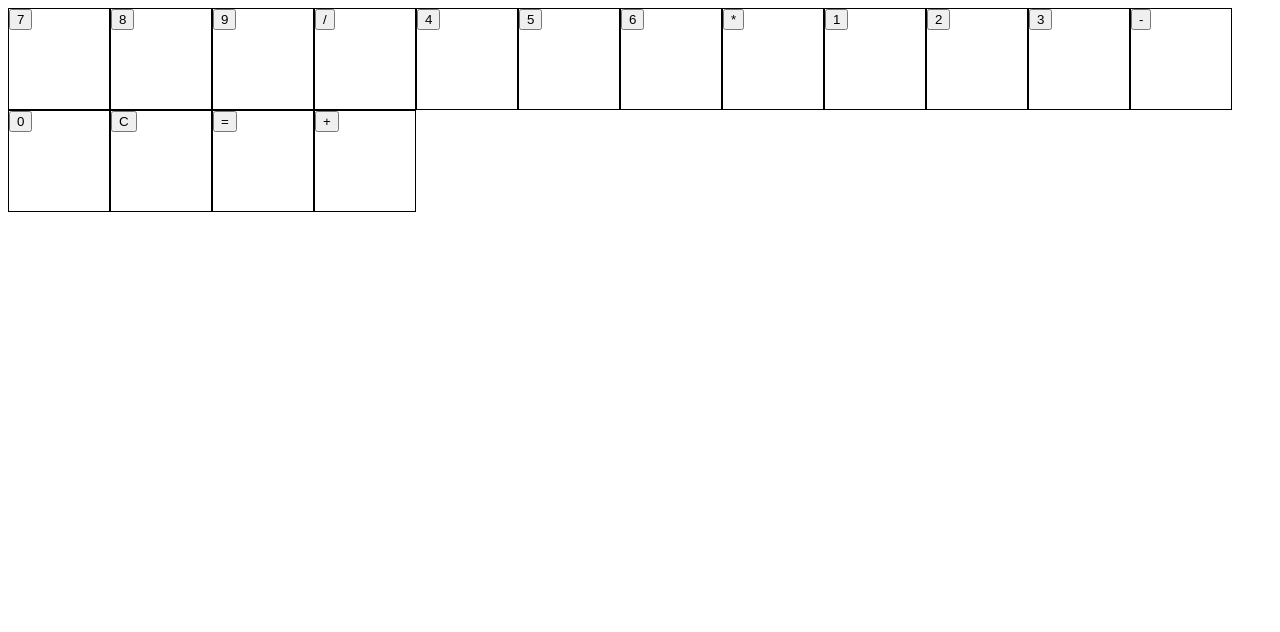
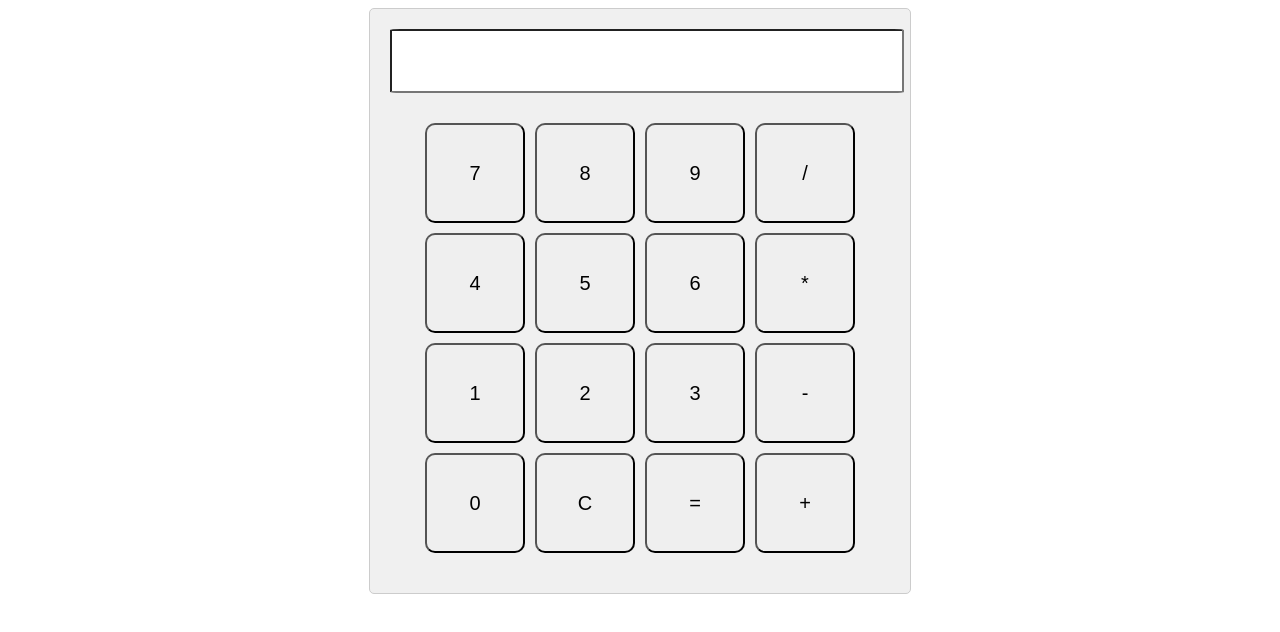
Before and after one commit to Fufs2/Calculator, a plain HTML site: page index.html in a window 1280 px wide. Drawn offline with Linux system fonts and the light colour scheme.

Commit message:
Interface and calculate function implemented

```diff
--- a/index.html
+++ b/index.html
@@ -5,11 +5,19 @@
     <meta name="viewport" content="width=device-width, initial-scale=1.0">
     <link rel="stylesheet" href="style.css">
     <title>Document</title>
+
+
 </head>
 <body>
+   <div class="calculator">
+    <div class="display">
+        <input type="text" id="display" readonly />
+
+    </div>
     <div class="container">
 
     </div>
+   </div>
     <script src="script.js"></script>
 </body>
 </html>
--- a/script.js
+++ b/script.js
@@ -1,5 +1,9 @@
 let divDest = document.querySelector('.container');
-let currentInput = ''; // Armazena o número ou texto digitado no momento
+let display = document.getElementById('display');
+let currentInput = '';
+let previousInput = '';
+let operator = '';
+
 function calculatorGrid() {
     const buttons = [
         '7', '8', '9', '/',
@@ -25,21 +29,16 @@ function calculatorGrid() {
     });
 }
 
-
-
 function handleButtonClick(button) {
-    // Se o botão clicado for um número
     if (!isNaN(button)) {
-        currentInput += button; // Adiciona o número ao input atual
-        display.value = currentInput; // Atualiza a tela da calculadora
+        currentInput += button;
+        display.value = currentInput;
     } else if (button === 'C') {
-        // Limpa os inputs e a tela
         currentInput = '';
         previousInput = '';
         operator = '';
         display.value = '';
     } else if (button === '=') {
-        // Calcula o resultado quando "=" é clicado
         if (currentInput && previousInput && operator) {
             const result = calculate(Number(previousInput), Number(currentInput), operator);
             display.value = result;
@@ -47,14 +46,25 @@ function handleButtonClick(button) {
             currentInput = '';
         }
     } else {
-        // Caso um operador seja clicado
         operator = button;
-        previousInput = currentInput; // Armazena o valor anterior
-        currentInput = ''; // Limpa o input atual para o próximo número
+        previousInput = currentInput;
+        currentInput = '';
     }
 }
+
 function calculate(a, b, operator) {
-
+    switch (operator) {
+        case '+':
+            return a + b;
+        case '-':
+            return a - b;
+        case '*':
+            return a * b;
+        case '/':
+            return b !== 0 ? a / b : 'Erro'; // Evitar divisão por zero
+        default:
+            return 0;
+    }
 }
 
 calculatorGrid();
--- a/style.css
+++ b/style.css
@@ -1,9 +1,40 @@
-.box{
-    border: 1px solid black;
-}
-
-.container{
+.container {
     display: flex;
     flex-wrap: wrap;
-
-}
+    justify-content: center;
+    grid-template-columns: repeat(4, 1fr);
+    gap: 10px;
+    width: 500px;
+    margin: 20px auto;
+  }
+  .box {
+    display: flex;
+    justify-content: center;
+    align-items: center;
+    background-color: #f0f0f0;
+    border-radius: 30%;
+  }
+  .calculator {
+    width: 500px;
+    margin: 0 auto;
+    padding: 20px;
+    background-color: #f0f0f0;
+    border: 1px solid #ccc;
+    border-radius: 5px;
+  }
+  button {
+    width: 100%;
+    height: 100%;
+    font-size: 20px;
+    cursor: pointer;
+    border-radius: 10%;
+  }
+  input {
+    width: 100%;
+    height: 50px;
+    font-size: 20px;
+    text-align: right;
+    margin-bottom: 10px;
+    padding: 5px;
+    border-radius: 2%;
+  }
```
